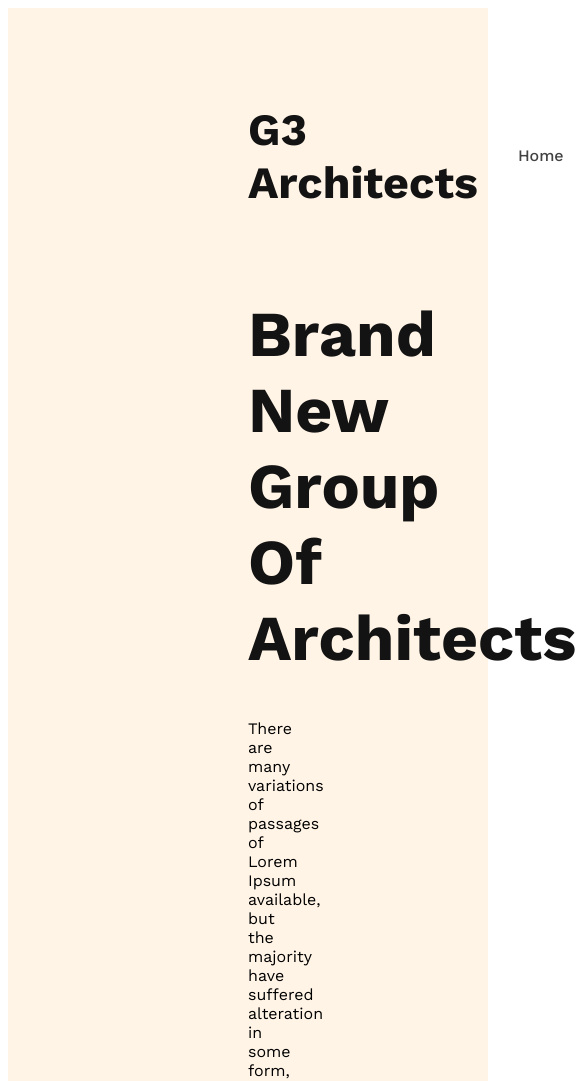
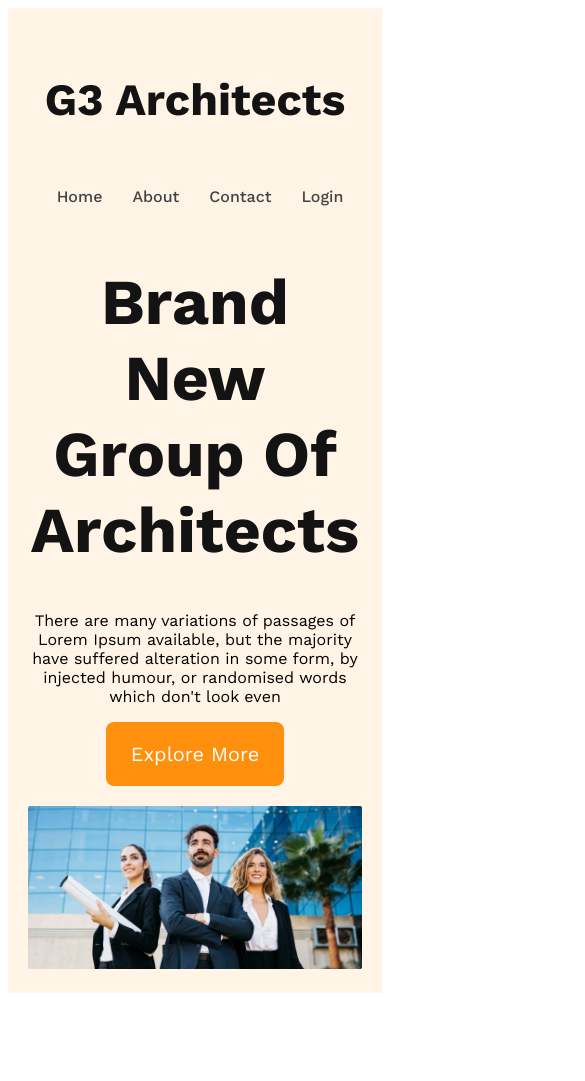
Before and after one commit to jrjoy1/g3-architects-responsive-website, a plain HTML site: page index.html in a window 390 px wide. Shown: the top 1081 px of the page, 585 px wide, since content can reach past the window. After the commit the page ends 1001 px from the top, so only its background shows below. Drawn offline with nearby package versions, Linux system fonts and the light colour scheme.

Commit message:
completed banner section responsive for mobile and medium devices

```diff
--- a/styles/architect.css
+++ b/styles/architect.css
@@ -8,7 +8,16 @@
     font-family: 'Work Sans', sans-serif;
 }
 
+.btn-primary{
+    border-radius: 8px;
+    color: #fff;
+    font-size: 1.25rem;
+    background: #ff900e;
+    padding: 20px 25px;
+    cursor: pointer;
+    border: 0;
 
+}
 /* header styles */
 header{
     background: rgba(255, 144, 14, 0.10);
@@ -59,3 +68,29 @@ nav li a{
 .banner-description{
     color: #727272;
 }
+
+.banner img {
+    margin-top: 20px;
+    width: 100%;
+}
+
+/* responsive media quearies */
+/* mobile devices */
+@media screen and (max-width:576px) {
+    header{
+        padding: 20px;
+    }
+    nav{
+        flex-direction: column;
+    }
+}
+
+/* tablet or medium devices */
+@media screen and (min-width:576px) and (max-width:960px) {
+    header{
+        padding: 50px;
+    }
+    nav{
+        flex-direction: column;
+    }
+}
```
